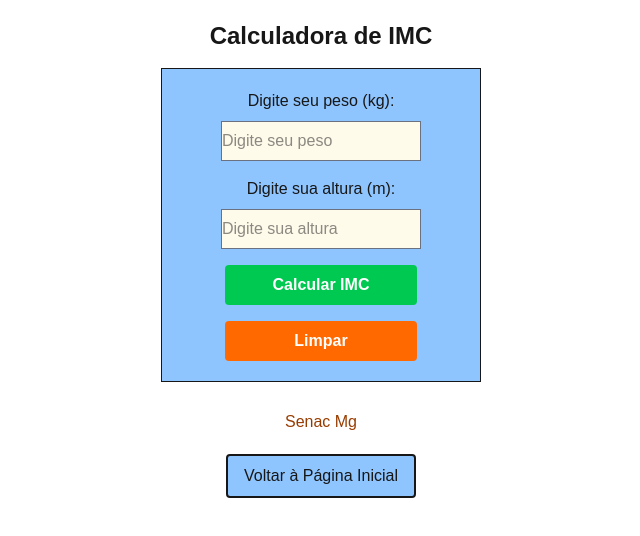
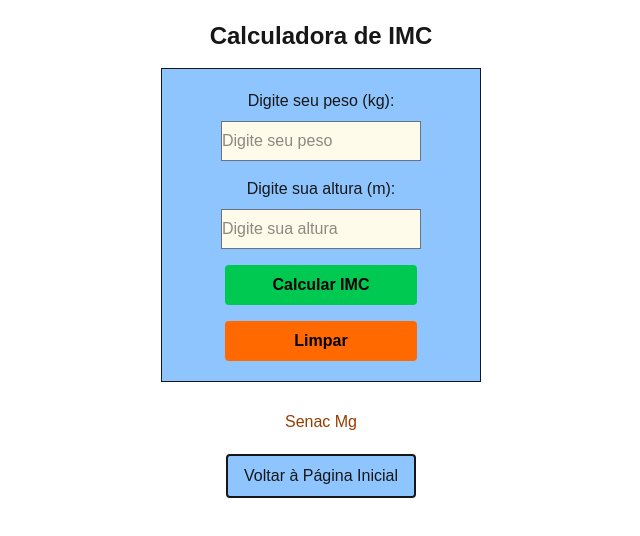
Before and after one commit to Diego528L/aplicativos-web-senac-2026, a Next.js app: page /imc in a window 1280 px wide. Shown: the top 536 px of the page, without its empty margins (319-959 px from the left). Built offline with nearby package versions, Linux system fonts and the light colour scheme.

Commit message:
Add files via upload

```diff
--- a/app/imc/page.js
+++ b/app/imc/page.js
@@ -61,14 +61,14 @@ export default function calcularIMC() {
         />
 
         <button
-          className="bg-green-500 hover:bg-green-700 text-white w-48 font-bold py-2 px-4 rounded mt-4"
+          className="bg-green-500  hover:bg-green-700 text-black w-48 font-bold py-2 px-4 rounded mt-4"
           onClick={handleCalcularIMC}
         >
           Calcular IMC
         </button>
 
         <button
-          className="bg-orange-500 hover:bg-orange-700 text-white w-48 font-bold py-2 px-4 rounded mt-4"
+          className="bg-orange-500 hover:bg-orange-700 text-black w-48 font-bold py-2 px-4 rounded mt-4"
           onClick={limparIMC}
         >
           Limpar
```
